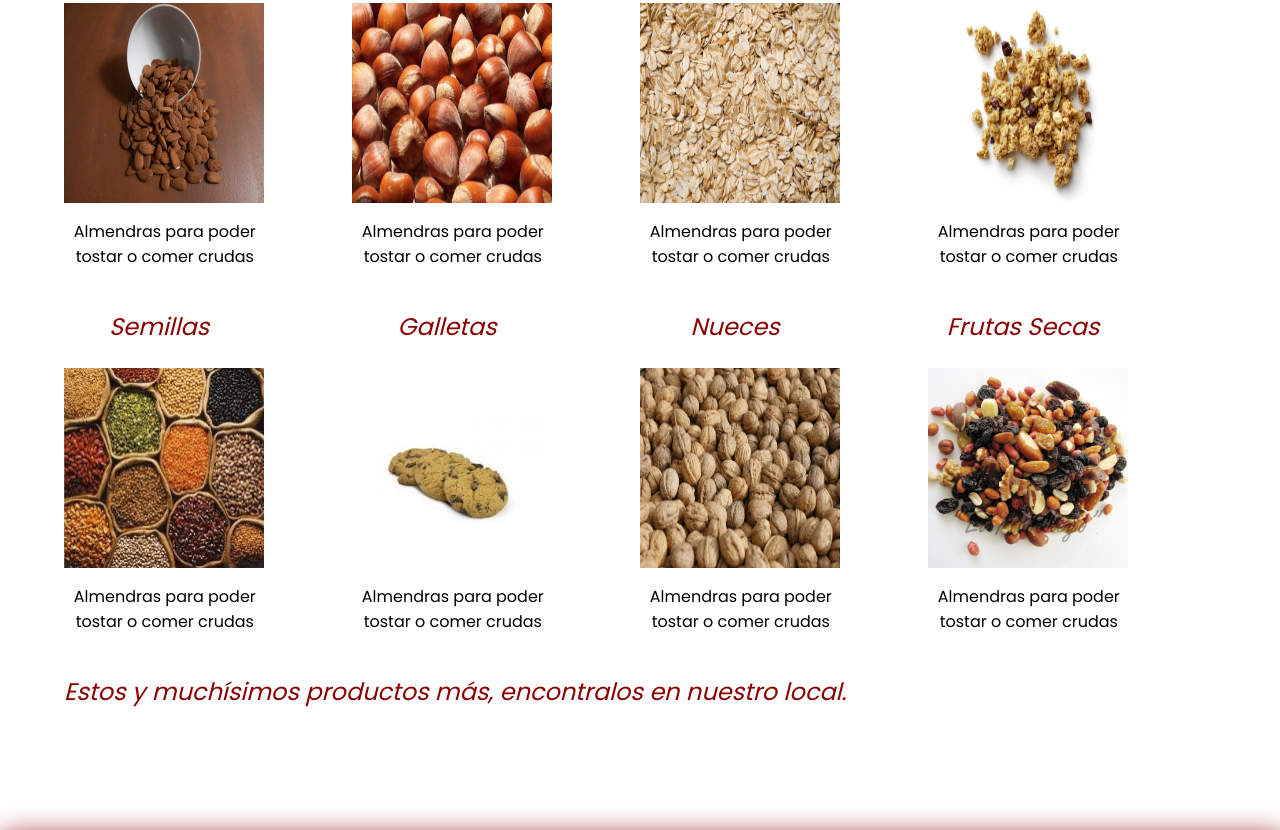
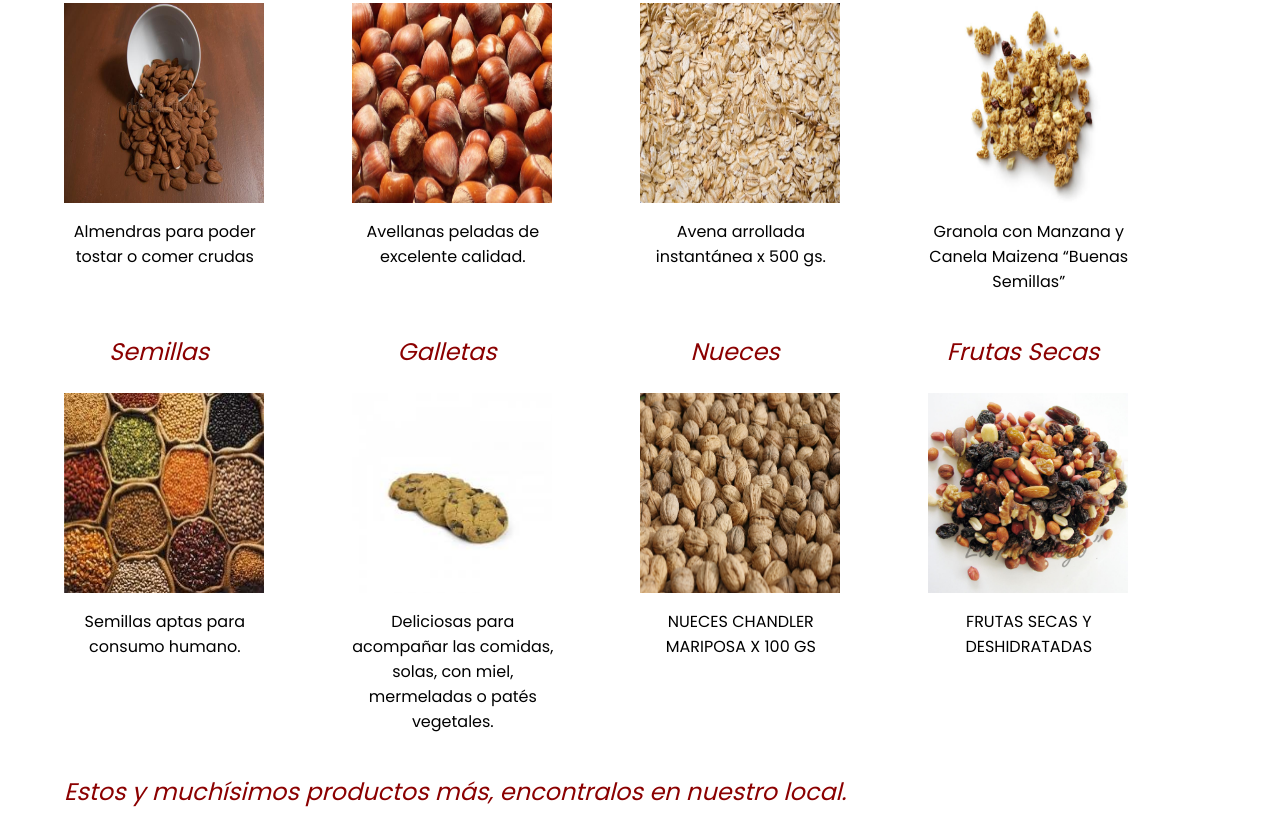
Before and after one commit to Leopili/Dietetica, a plain HTML site: page index.html in a window 1280 px wide. Shown: the part 1702-2532 px from the top of the page. Drawn offline with nearby package versions, Linux system fonts and the light colour scheme.

Commit message:
Update index.html

```diff
--- a/index.html
+++ b/index.html
@@ -69,37 +69,37 @@
                 <div class="producto">
                     <h3>Avellanas</h3>
                     <img src="imagenes/avellanas.jpg">
-                    <p>Almendras para poder tostar o comer crudas</p>
+                    <p>Avellanas peladas de excelente calidad.</p>
                 </div>
                 <div class="producto">
                     <h3>Avena</h3>
                     <img src="imagenes/avena.jpg">
-                    <p>Almendras para poder tostar o comer crudas</p>
+                    <p>Avena arrollada instantánea x 500 gs.</p>
                 </div>
                 <div class="producto">
                     <h3>Granola</h3>
                     <img src="imagenes/granola.jpg">
-                    <p>Almendras para poder tostar o comer crudas</p>
+                    <p>Granola con Manzana y Canela Maizena “Buenas Semillas”</p>
                 </div>
                 <div class="producto">
                     <h3>Semillas</h3>
                     <img src="imagenes/semillas.jpg">
-                    <p>Almendras para poder tostar o comer crudas</p>
+                    <p>Semillas aptas para consumo humano.</p>
                 </div>
                 <div class="producto">
                     <h3>Galletas</h3>
                     <img src="imagenes/galletas.jpeg">
-                    <p>Almendras para poder tostar o comer crudas</p>
+                    <p>Deliciosas para acompañar las comidas, solas, con miel, mermeladas o patés vegetales.</p>
                 </div>
                 <div class="producto">
                     <h3>Nueces</h3>
                     <img src="imagenes/nueces.jpg">
-                    <p>Almendras para poder tostar o comer crudas</p>
+                    <p>NUECES CHANDLER MARIPOSA X 100 GS</p>
                 </div>
                 <div class="producto">
                     <h3>Frutas Secas</h3>
                     <img src="imagenes/frutas.jpg">
-                    <p>Almendras para poder tostar o comer crudas</p>
+                    <p>FRUTAS SECAS Y DESHIDRATADAS</p>
                 </div>
                 <h3 class="subtitulo">Estos y muchísimos productos más, encontralos en nuestro local.</h3>
             </div>
```
